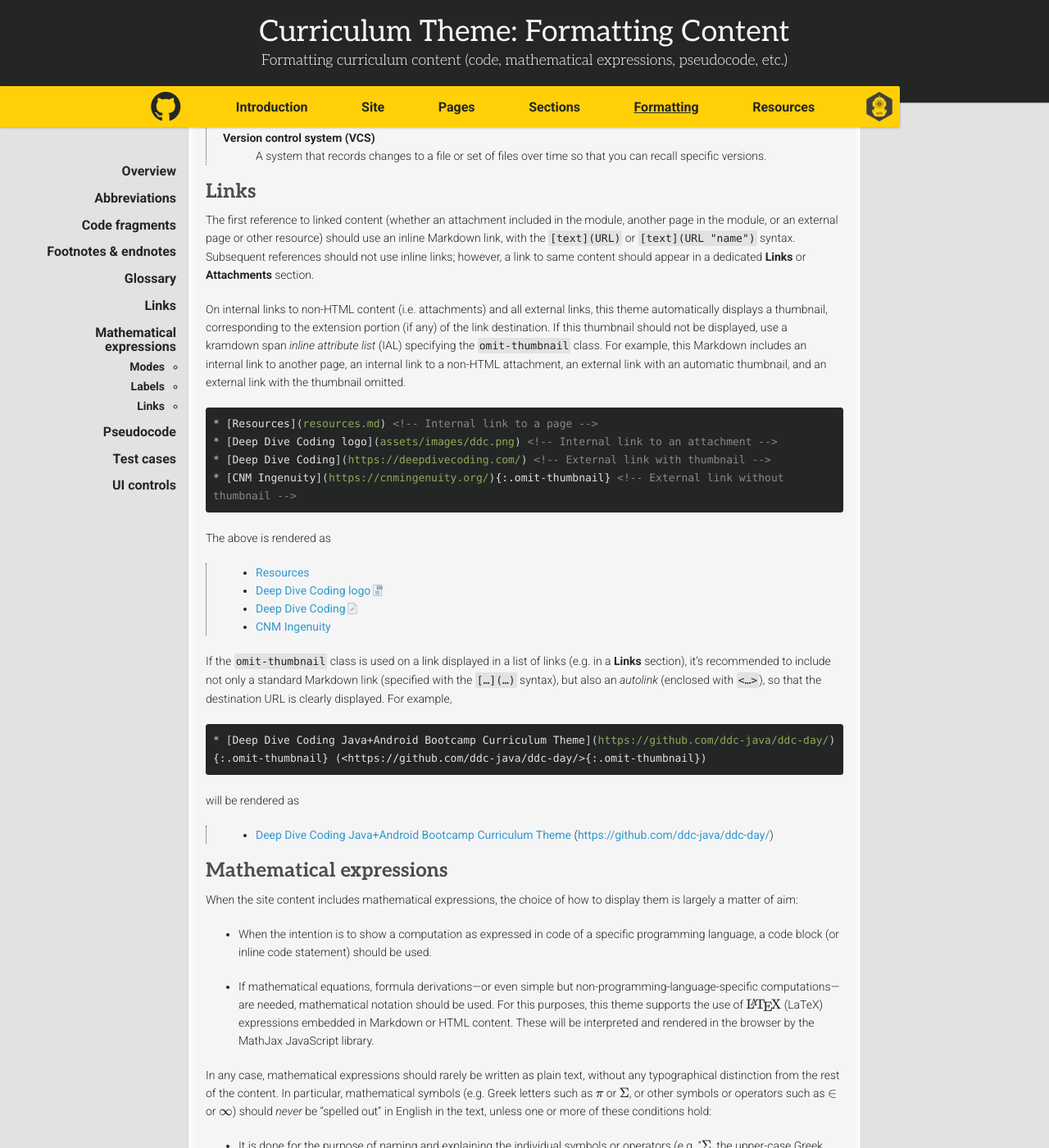
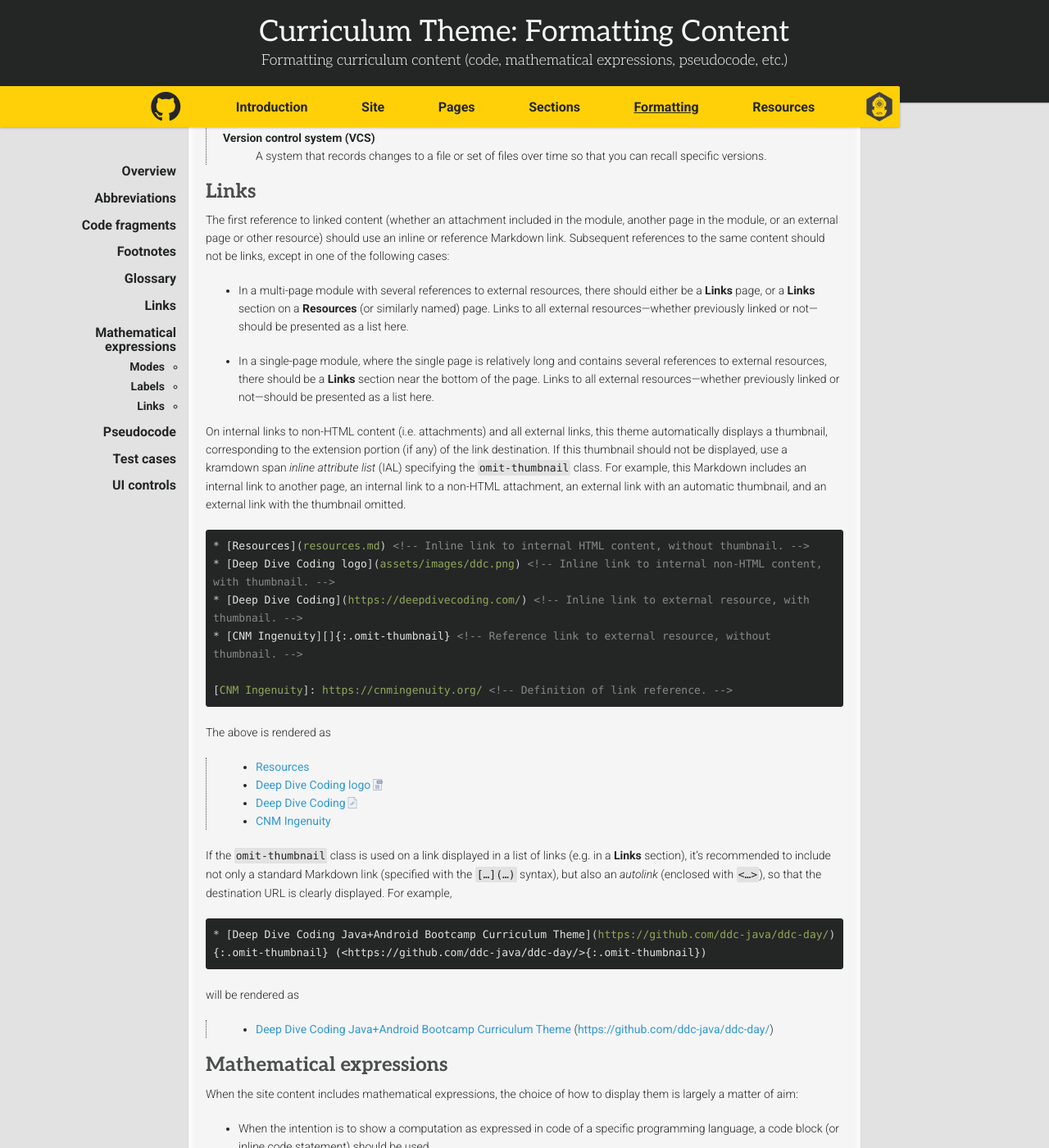
Before and after one commit to ddc-java/ddc-day, a Jekyll site: the page built from formatting.md, in a window 1280 px wide and 1400 px high, scrolled down 4443 px. Shown: the whole window at 82% size. Built offline with Jekyll 4.4.1, drawn with Linux system fonts in a browser that asks for light colours; nearby versions of some CDN libraries; some web fonts are replaced; our own code applies the rules of GitHub Pages for plain Markdown files; formulas are drawn with MathJax 3; some of the changed text lies outside the part shown.

Commit message:
More on links

````diff
--- a/formatting.md
+++ b/formatting.md
@@ -99,9 +99,9 @@ This will be rendered as
 
 Prior to the advent of the fenced code block in most Markdown dialects, there was another way to write a code block: If one or more lines of text is indented at least 4 spaces in from the current indent level (but without setting a new indent level via a list), that block would be converted to an HTML `<pre>` element. That approach still works; however, fenced code blocks with language identifiers should be used for this purpose whenever possible.
 
-## Footnotes &amp; endnotes
+## Footnotes
 
-Markdown syntax should be used for page-specific footnotes. For example,
+The extended Markdown syntax supported by kramdown can be used for page-specific footnotes. For example,
 
 ```markdown
 A link at the end of this sentence, displayed as a number (automatically generated), links to a footnote at the bottom of the page.[^footnote-example]
@@ -183,24 +183,32 @@ The list above will be rendered as
 
 ## Links
 
-The first reference to linked content (whether an attachment included in the module, another page in the module, or an external page or other resource) should use an inline Markdown link, with the `[text](URL)` or `[text](URL "name")` syntax. Subsequent references should not use inline links; however, a link to same content should appear in a dedicated **Links** or **Attachments** section.
+The first reference to linked content (whether an attachment included in the module, another page in the module, or an external page or other resource) should use an inline or reference Markdown link. Subsequent references to the same content should not be links, except in one of the following cases:
+
+* In a multi-page module with several references to external resources, there should either be a **Links** page, or a **Links** section on a **Resources** (or similarly named) page. Links to all external resources---whether previously linked or not---should be presented as a list here.
+
+* In a single-page module, where the single page is relatively long and contains several references to external resources, there should be a **Links** section near the bottom of the page. Links to all external resources---whether previously linked or not---should be presented as a list here.
 
 On internal links to non-HTML content (i.e. attachments) and all external links, this theme automatically displays a thumbnail, corresponding to the extension portion (if any) of the link destination. If this thumbnail should not be displayed, use a kramdown span _inline attribute list_ (IAL) specifying the `omit-thumbnail` class. For example, this Markdown includes an internal link to another page, an internal link to a non-HTML attachment, an external link with an automatic thumbnail, and an external link with the thumbnail omitted.
 
 ```markdown
-* [Resources](resources.md) <!-- Internal link to a page -->
-* [Deep Dive Coding logo](assets/images/ddc.png) <!-- Internal link to an attachment -->
-* [Deep Dive Coding](https://deepdivecoding.com/) <!-- External link with thumbnail -->
-* [CNM Ingenuity](https://cnmingenuity.org/){:.omit-thumbnail} <!-- External link without thumbnail -->
+* [Resources](resources.md) <!-- Inline link to internal HTML content, without thumbnail. -->
+* [Deep Dive Coding logo](assets/images/ddc.png) <!-- Inline link to internal non-HTML content, with thumbnail. -->
+* [Deep Dive Coding](https://deepdivecoding.com/) <!-- Inline link to external resource, with thumbnail. -->
+* [CNM Ingenuity][]{:.omit-thumbnail} <!-- Reference link to external resource, without thumbnail. -->
+
+[CNM Ingenuity]: https://cnmingenuity.org/ <!-- Definition of link reference. -->
 ```
 
 The above is rendered as
 
-> * [Resources](resources.md) <!-- Internal link to a page -->
-> * [Deep Dive Coding logo](assets/images/ddc.png) <!-- Internal link to an attachment -->
-> * [Deep Dive Coding](https://deepdivecoding.com/) <!-- External link with thumbnail -->
-> * [CNM Ingenuity](https://cnmingenuity.org/){:.omit-thumbnail} <!-- External link without thumbnail -->
+> * [Resources](resources.md) <!-- Inline link to internal HTML content, without thumbnail. -->
+> * [Deep Dive Coding logo](assets/images/ddc.png) <!-- Inline link to internal non-HTML content, with thumbnail. -->
+> * [Deep Dive Coding](https://deepdivecoding.com/) <!-- Inline link to external resource, with thumbnail. -->
+> * [CNM Ingenuity][]{:.omit-thumbnail} <!-- Reference link to external resource, without thumbnail. -->
 {:.render-example}
+
+[CNM Ingenuity]: https://cnmingenuity.org/ <!-- Definition of link reference. -->
 
 If the `omit-thumbnail` class is used on a link displayed in a list of links (e.g. in a **Links** section), it's recommended to include not only a standard Markdown link (specified with the `[…](…)` syntax), but also an _autolink_ (enclosed with `<…>`), so that the destination URL is clearly displayed. For example,
 
````
Also changed, not shown: other parts of formatting.md (+2 -2 lines), pages.md (+1 -1 lines), sections.md (+1 -1 lines).
